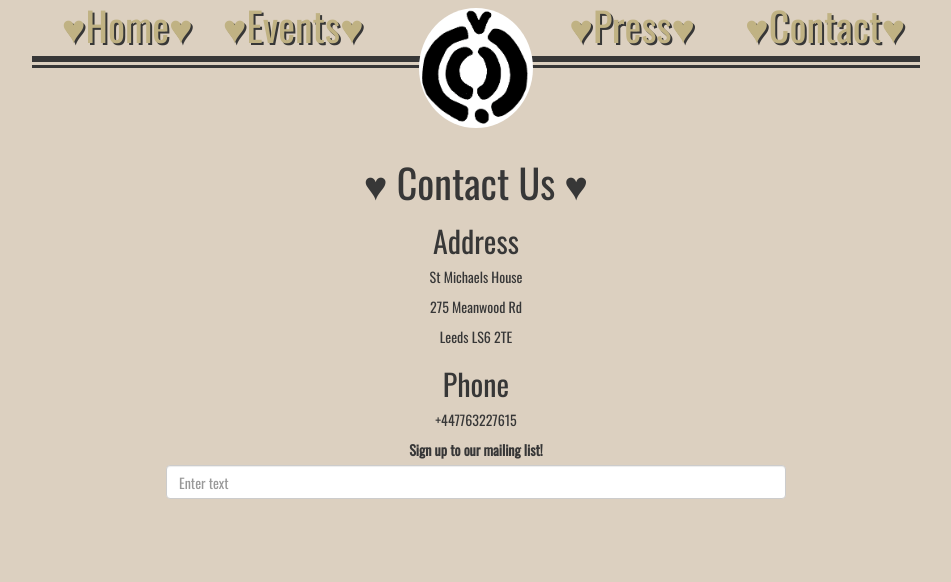
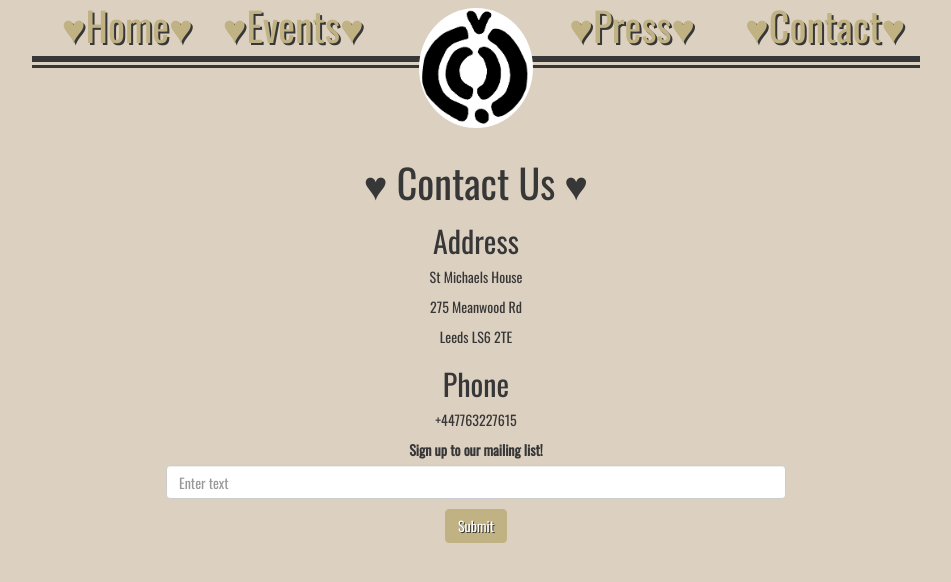
Before and after one commit to bertiespell/slt_drp, a React (Create React App) app: page /contact in a window 1280 px wide. Shown: the top 582 px of the page, without its empty margins (164-1115 px from the left). Built offline with nearby package versions, Linux system fonts and the light colour scheme.

Commit message:
Submit button

```diff
--- a/src/components/contact.js
+++ b/src/components/contact.js
@@ -1,4 +1,5 @@
 import React, { Component } from 'react';
+import Button from 'react-bootstrap/lib/Button';
 
 import FormGroup from 'react-bootstrap/lib/FormGroup';
 import ControlLabel from 'react-bootstrap/lib/ControlLabel';
@@ -71,6 +72,10 @@ class Contact extends Component {
         this.setState({ value: e.target.value });
     }
 
+    submitEmail(email) {
+        console.log(email, '!!!!')
+    }
+
     render() {
         return (
             <div className="form-container">
@@ -95,8 +100,10 @@ class Contact extends Component {
                             value={this.state.value}
                             placeholder="Enter text"
                             onChange={this.handleChange}
+                            onSubmit={this.submitEmail}
                         />
                         <FormControl.Feedback />
+                        <Button className="gold-event-button-submit" bsStyle="primary" onClick={this.submitEmail.bind(null, this.state.value)}>Submit</Button>
                         </FormGroup>
                     </form>
                 </div>
--- a/src/css/App.css
+++ b/src/css/App.css
@@ -197,6 +197,13 @@ body {
   text-shadow: 1px 1px #373737;
 }
 
+.gold-event-button-submit {
+  background: #C0B283;
+  border-color: #C0B283;
+  text-shadow: 1px 1px #373737;
+  margin-top: 10px;
+}
+
 .media-body {
   padding-top: 15px;
   padding-left: 20px;
```
